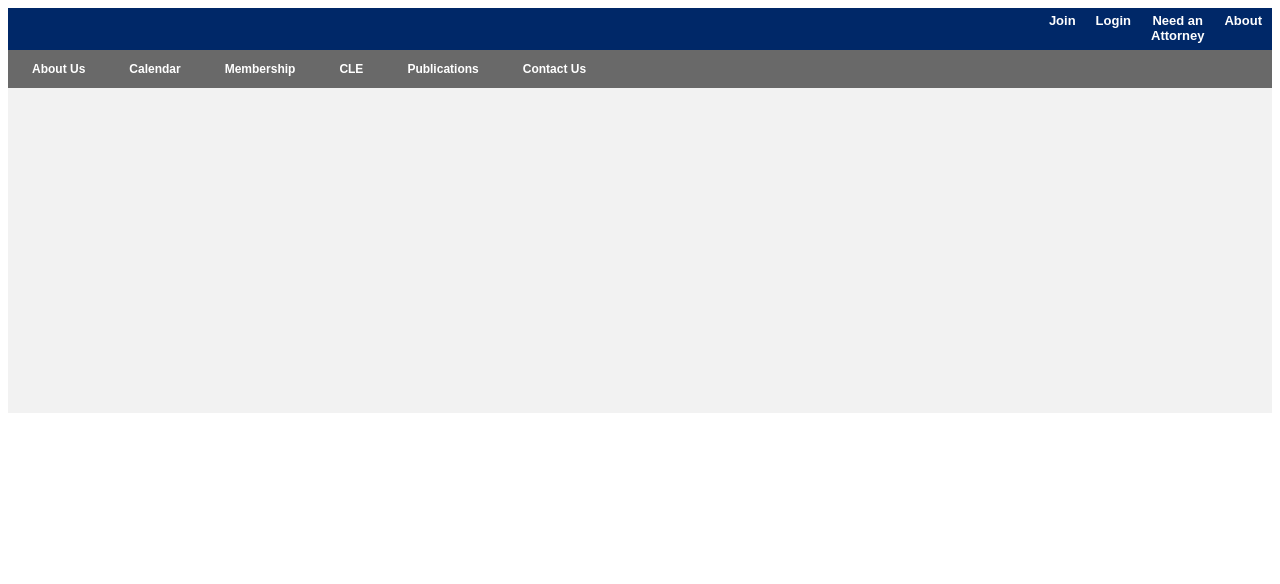
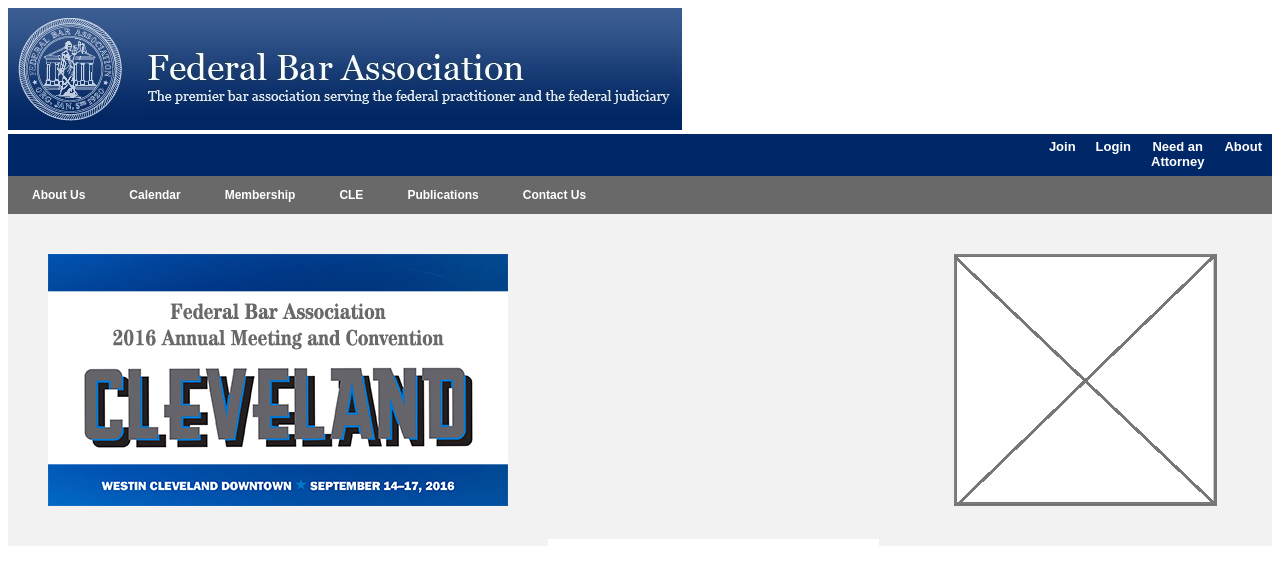
Before and after one commit to debbiemsmith/debbiemsmith.github.io, a plain HTML site: page unit_3/index.html in a window 1280 px wide. Drawn offline with Linux system fonts and the light colour scheme.

Commit message:
re-add images

```diff
--- a/unit_3/index.html
+++ b/unit_3/index.html
@@ -12,7 +12,7 @@
 	<div id="header">
 		<div id="wrapper">
 			<div id="container">
-
+				<img class="header-img" src="images/fba_header.jpg" alt="lady justice with federal bar association" title="Federal Bar Association">
 			</div>
 		</div>
 	</div>
@@ -43,6 +43,10 @@
 
 	<div id="first">
 			<a href="http://www.fedbar.org/FBACon16">
+			<img class="img-carousel" src="images/cleveland2016.jpg" alt="annual meeting 2016">
+			</a>
+
+			<img class="placeholder" src="images/login_placeholder.jpg">
 	</div>
 
 
```
